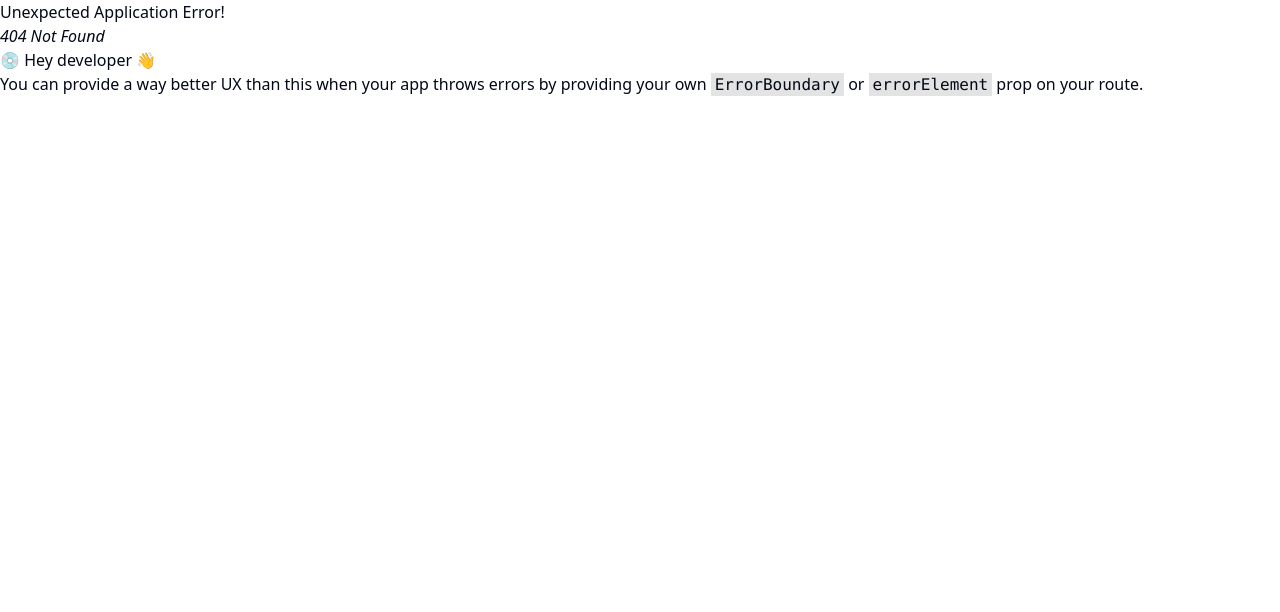
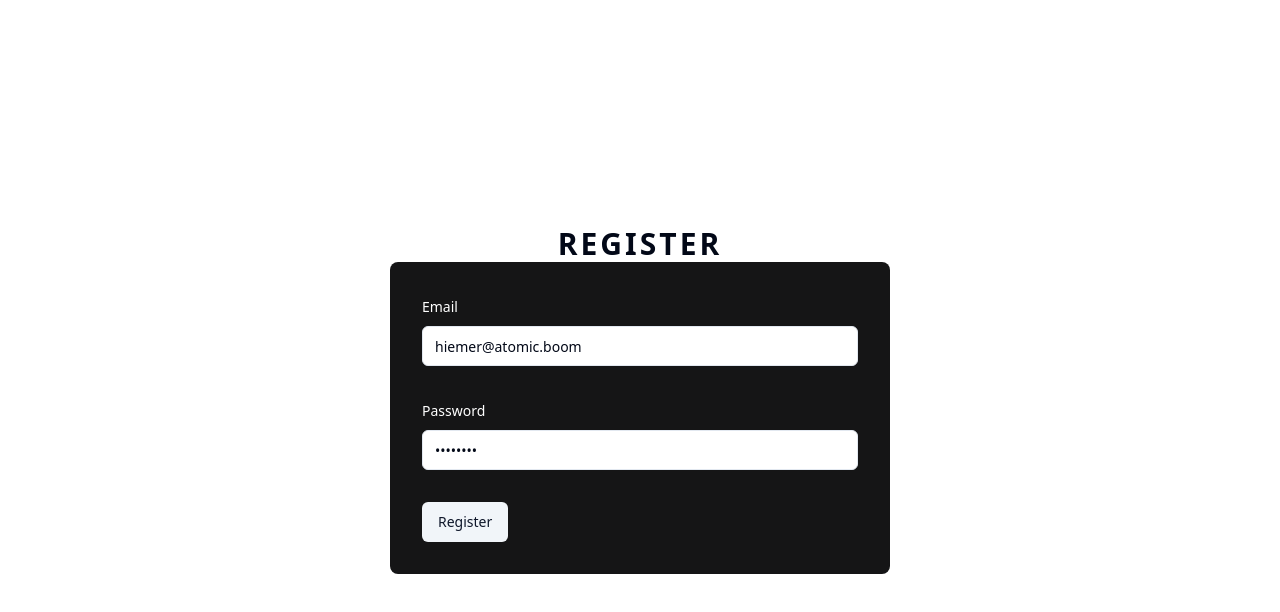
Before and after one commit to PutTheTrust/expense-frontend, a React (Vite) app: page /register in a window 1280 px wide. Before the commit this address had no page. Shown: the top 612 px of the page. Built offline with nearby package versions, Linux system fonts and the light colour scheme.

Commit message:
add: register and login pages

```diff
--- a/src/pages/expenses.tsx
+++ b/src/pages/expenses.tsx
@@ -116,7 +116,7 @@ const Expenses = () => {
           {/* <Button text="Add Expense" onclick={() => {}} /> */}
           <Dialog>
             <DialogTrigger className="bg-custom-green rounded-full h-[44px] px-[5%] text-white">
-              Open
+              Add Expense
             </DialogTrigger>
             <DialogContent>
               <DialogHeader>
--- /dev/null
+++ b/src/pages/login.tsx
@@ -0,0 +1,96 @@
+import * as z from "zod";
+import {
+  Dialog,
+  DialogContent,
+  DialogTrigger,
+  DialogDescription,
+  DialogHeader,
+  DialogTitle,
+} from "../components/ui/dialog";
+import { useForm } from "react-hook-form";
+
+import {
+  Form,
+  FormControl,
+  FormDescription,
+  FormField,
+  FormItem,
+  FormLabel,
+  FormMessage,
+} from "../components/ui/form";
+
+import { zodResolver } from "@hookform/resolvers/zod";
+import axios from "axios";
+import { Input } from "../components/ui/input";
+import { Button } from "../components/ui/button";
+
+const formSchema = z.object({
+  email: z.string().min(3).max(50),
+  password: z.string().min(3).max(50),
+});
+
+const Login = () => {
+  const form = useForm<z.infer<typeof formSchema>>({
+    resolver: zodResolver(formSchema),
+    defaultValues: {
+      email: "hiemer@atomic.boom",
+      password: "Password",
+    },
+  });
+
+  const onSubmit = async (values: z.infer<typeof formSchema>) => {
+    if (values) {
+      await axios.post("http://localhost:3000/api/v1/auth/login", {
+        data: {
+          email: values.email,
+          password: values.password,
+        },
+      });
+    }
+    // console.log(values);
+  };
+
+  return (
+    <div className="flex flex-col justify-center items-center h-screen">
+      <h1 className="text-3xl font-semibold tracking-widest">LOGIN</h1>
+      <div className="w-[80%] max-w-[500px] bg-dark p-8 rounded-lg">
+        <Form {...form}>
+          <form onSubmit={form.handleSubmit(onSubmit)} className="space-y-8">
+            <FormField
+              control={form.control}
+              name="email"
+              render={({ field }) => (
+                <FormItem>
+                  <FormLabel className="text-white">Email</FormLabel>
+                  <FormControl>
+                    <Input placeholder="Crunchyroll" type="email" {...field} />
+                  </FormControl>
+                  <FormMessage />
+                </FormItem>
+              )}
+            />
+
+            <FormField
+              control={form.control}
+              name="password"
+              render={({ field }) => (
+                <FormItem>
+                  <FormLabel className="text-white">Password</FormLabel>
+                  <FormControl>
+                    <Input placeholder="49" type="password" {...field} />
+                  </FormControl>
+                  <FormMessage />
+                </FormItem>
+              )}
+            />
+            <Button variant={"secondary"} type="submit">
+              Login
+            </Button>
+          </form>
+        </Form>
+      </div>
+    </div>
+  );
+};
+
+export default Login;
--- /dev/null
+++ b/src/pages/register.tsx
@@ -0,0 +1,96 @@
+import * as z from "zod";
+import {
+  Dialog,
+  DialogContent,
+  DialogTrigger,
+  DialogDescription,
+  DialogHeader,
+  DialogTitle,
+} from "../components/ui/dialog";
+import { useForm } from "react-hook-form";
+
+import {
+  Form,
+  FormControl,
+  FormDescription,
+  FormField,
+  FormItem,
+  FormLabel,
+  FormMessage,
+} from "../components/ui/form";
+
+import { zodResolver } from "@hookform/resolvers/zod";
+import axios from "axios";
+import { Input } from "../components/ui/input";
+import { Button } from "../components/ui/button";
+
+const formSchema = z.object({
+  email: z.string().min(3).max(50),
+  password: z.string().min(3).max(50),
+});
+
+const Register = () => {
+  const form = useForm<z.infer<typeof formSchema>>({
+    resolver: zodResolver(formSchema),
+    defaultValues: {
+      email: "hiemer@atomic.boom",
+      password: "Password",
+    },
+  });
+
+  const onSubmit = async (values: z.infer<typeof formSchema>) => {
+    if (values) {
+      await axios.post("http://localhost:3000/api/v1/auth/signup", {
+        data: {
+          email: values.email,
+          password: values.password,
+        },
+      });
+    }
+    // console.log(values);
+  };
+
+  return (
+    <div className="flex flex-col justify-center items-center h-screen">
+      <h1 className="text-3xl font-semibold tracking-widest">REGISTER</h1>
+      <div className="w-[80%] max-w-[500px] bg-dark p-8 rounded-lg">
+        <Form {...form}>
+          <form onSubmit={form.handleSubmit(onSubmit)} className="space-y-8">
+            <FormField
+              control={form.control}
+              name="email"
+              render={({ field }) => (
+                <FormItem>
+                  <FormLabel className="text-white">Email</FormLabel>
+                  <FormControl>
+                    <Input placeholder="Crunchyroll" type="email" {...field} />
+                  </FormControl>
+                  <FormMessage />
+                </FormItem>
+              )}
+            />
+
+            <FormField
+              control={form.control}
+              name="password"
+              render={({ field }) => (
+                <FormItem>
+                  <FormLabel className="text-white">Password</FormLabel>
+                  <FormControl>
+                    <Input placeholder="49" type="password" {...field} />
+                  </FormControl>
+                  <FormMessage />
+                </FormItem>
+              )}
+            />
+            <Button variant={"secondary"} type="submit">
+              Register
+            </Button>
+          </form>
+        </Form>
+      </div>
+    </div>
+  );
+};
+
+export default Register;
```
Also changed, not shown: src/App.tsx (+10 -0 lines).
